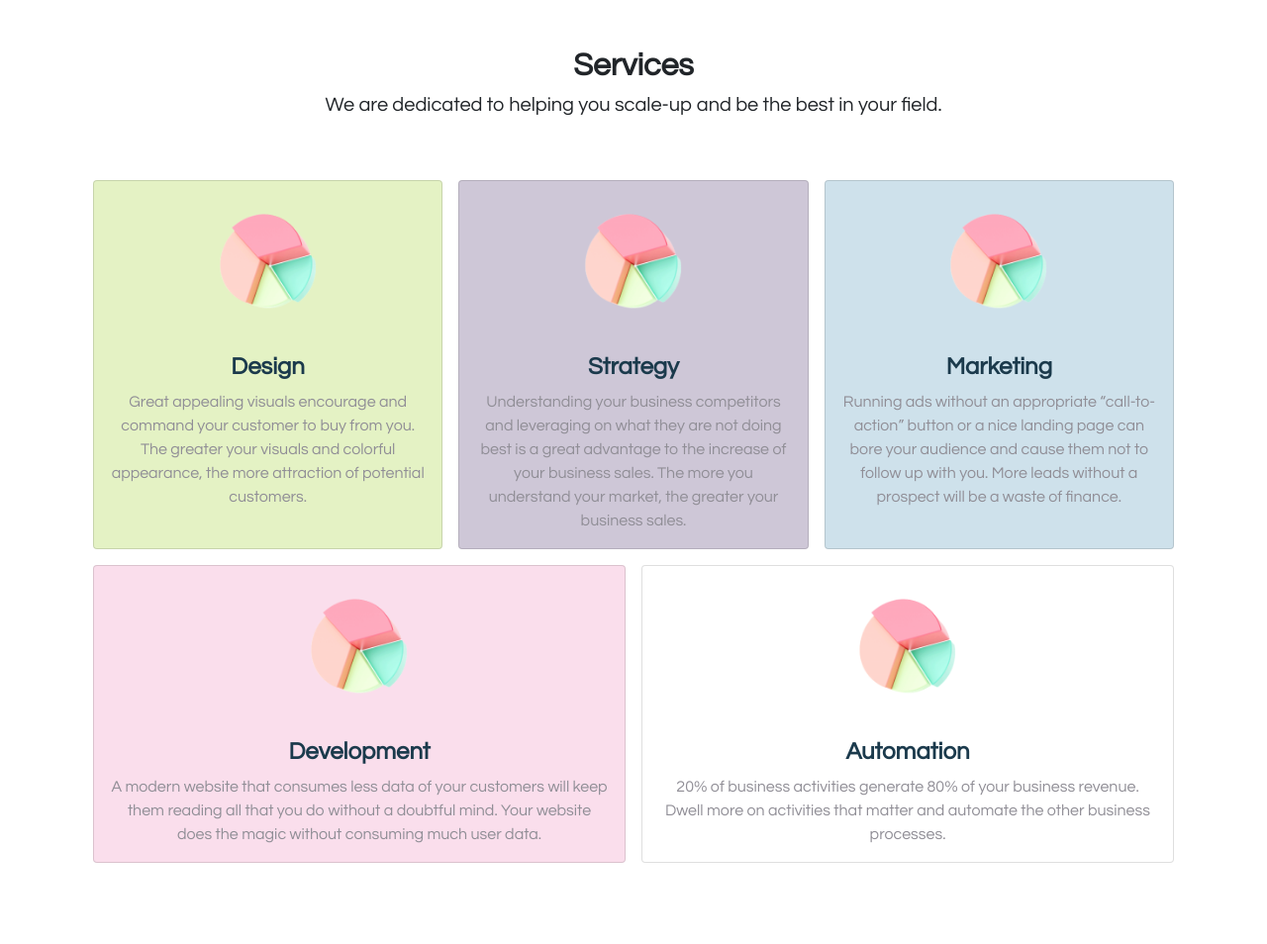
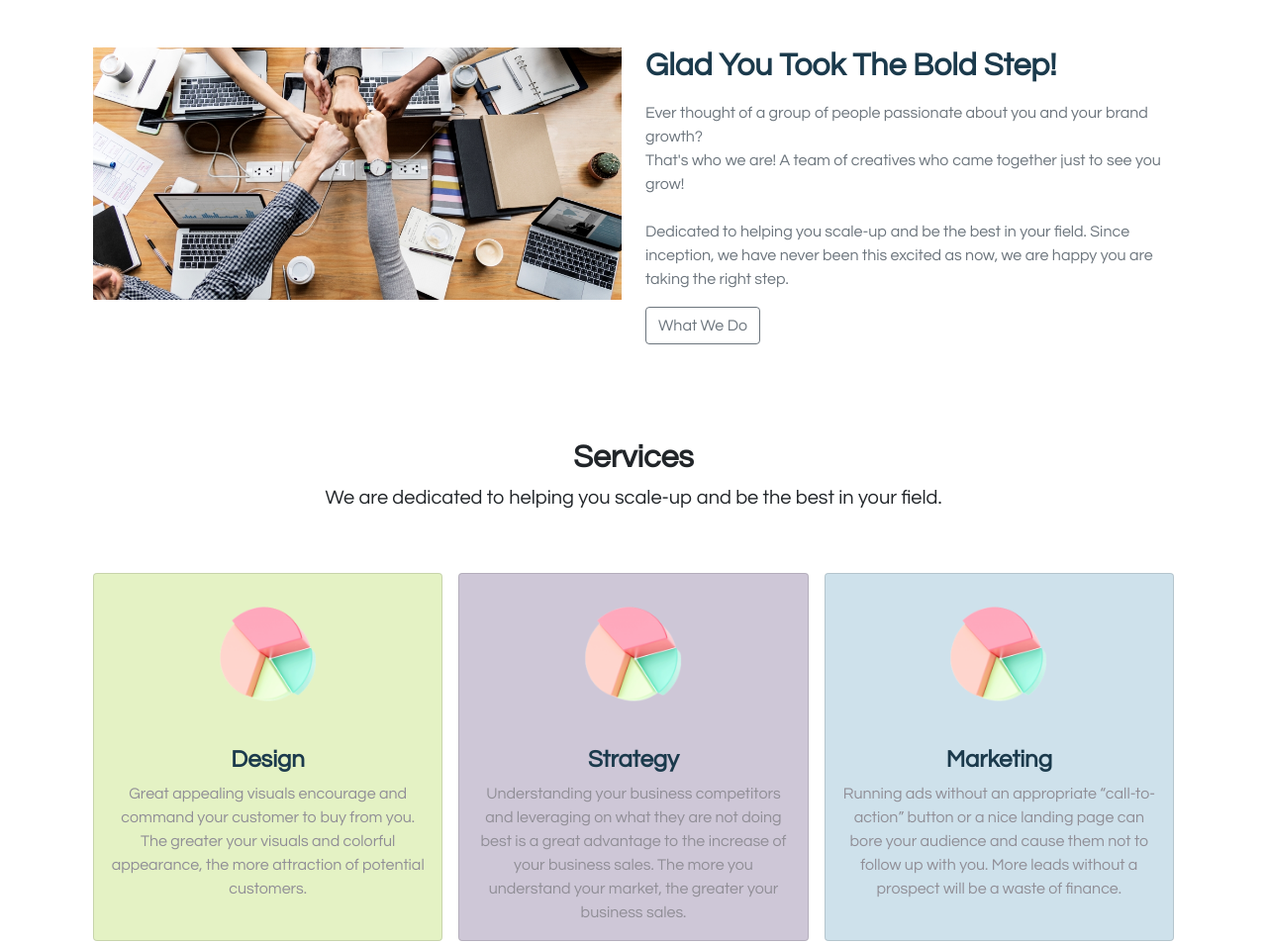
Before and after one commit to Hynitr/hynitr-web-3.0, a plain HTML site: page index.html in a window 1280 px wide. Shown: the top 954 px of the page at 99% size. Before the commit the page ends 920 px from the top, so only its background shows below. Drawn offline with Linux system fonts and the light colour scheme.

Commit message:
click to action updated.

```diff
--- a/css/style.css
+++ b/css/style.css
@@ -9,3 +9,7 @@ body {
 .card-text {
     color: rgb(144, 142, 150);
 }
+
+.btn:hover {
+    background: #1b3a4c;
+}
--- a/index.html
+++ b/index.html
@@ -80,27 +80,47 @@
     </section>
 
     <section id="hynitr_bio">
+        <div class="container mx-auto px-4 ">
+            <div class="row flex-lg-row-reverse my-5">
+                <div class="col-lg-6 mb-5">
+                    <h2 class="fw-bold mb-3" style="color: #1b3a4c;">
+                        Glad You Took The Bold Step!
+                    </h2>
+                    <p class="text-dark text-muted">
+                        Ever thought of a group of people passionate about you and your brand growth?</br>That's who we are! A team of creatives who came together just to see you grow!
+                        </br>
+                        </br>
+                        Dedicated to helping you scale-up and be the best in your field. Since inception, we have never been this excited as now, we are happy you are taking the right step.
+                    </p>
+                    <a href="#services" type="button" class="btn btn-outline-secondary text-capitalize text-center">what
+                        we do</a>
+                </div>
+                <div class="col-lg-6 ">
+                    <img src="img/team.jpg" class="img-fluid " loading=" lazy " />
+                </div>
+            </div>
+        </div>
     </section>
 
-    <section id="services">
-        <div class="container mx-auto my-5 text-center">
-            <h2 class="fw-bolder">Services</h2>
-            <p class="h5"> We are dedicated to helping you scale-up and be the best in your field.
+    <section id=" services ">
+        <div class=" container mx-auto my-5 text-center ">
+            <h2 class=" fw-bolder ">Services</h2>
+            <p class=" h5 "> We are dedicated to helping you scale-up and be the best in your field.
             </p>
         </div>
-        <div class=" container row mx-auto my-5 g-3">
-            <div class="col-lg-4 ">
-                <div class="card h-100 " style="background-color:#d4eaa2a0 ;">
-                    <img src=" img/analytics.png " class="d-block mx-lg-auto mx-auto img-fluid " width=" 300 " height=" 200 " alt=" ... ">
-                    <div class="card-body ">
-                        <h4 class="card-title text-center fw-bolder ">Design</h4>
-                        <p class="card-text text-center ">Great appealing visuals encourage and command your customer to buy from you. The greater your visuals and colorful appearance, the more attraction of potential customers.
+        <div class=" container row mx-auto my-5 g-3 ">
+            <div class=" col-lg-4 ">
+                <div class=" card h-100 " style=" background-color:#d4eaa2a0 ; ">
+                    <img src=" img/analytics.png " class=" d-block mx-lg-auto mx-auto img-fluid " width=" 300 " height=" 200 " alt=" ... ">
+                    <div class=" card-body ">
+                        <h4 class=" card-title text-center fw-bolder ">Design</h4>
+                        <p class=" card-text text-center ">Great appealing visuals encourage and command your customer to buy from you. The greater your visuals and colorful appearance, the more attraction of potential customers.
                         </p>
                     </div>
                 </div>
             </div>
-            <div class="col-lg-4 ">
-                <div class="card h-100 " style="background-color:#aca0bb97 ;">
+            <div class=" col-lg-4 ">
+                <div class=" card h-100 " style=" background-color:#aca0bb97 ; ">
                     <img src=" img/analytics.png " class=" d-block mx-lg-auto mx-auto img-fluid " width=" 300 " height=" 200 " loading=" lazy " alt=" ... ">
                     <div class=" card-body ">
                         <h4 class=" card-title text-center fw-bolder ">Strategy </h4>
@@ -121,8 +141,8 @@
                 </div>
             </div>
             <div class=" col-lg-6 ">
-                <div class=" card h-100 " style="background-color:#f7cde2a9; ">
-                    <img src="img/analytics.png" class=" d-block mx-lg-auto mx-auto img-fluid " width=" 300 " height=" 200 " loading=" lazy " alt=" ... ">
+                <div class=" card h-100 " style=" background-color:#f7cde2a9; ">
+                    <img src=" img/analytics.png " class=" d-block mx-lg-auto mx-auto img-fluid " width=" 300 " height=" 200 " loading=" lazy " alt=" ... ">
                     <div class=" card-body ">
                         <h4 class=" card-title text-center fw-bolder ">Development</h4>
                         <p class=" card-text text-center ">
```
